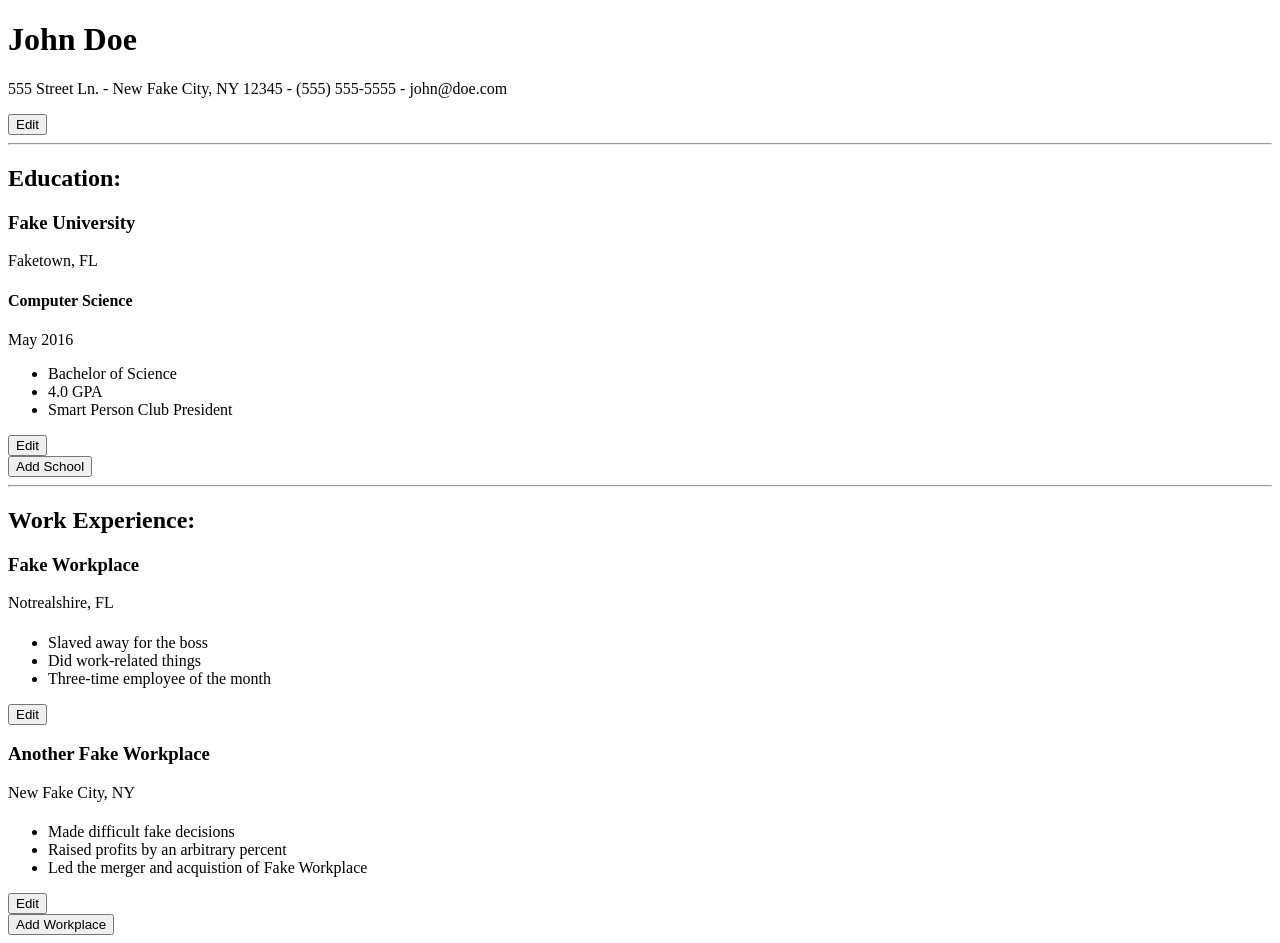
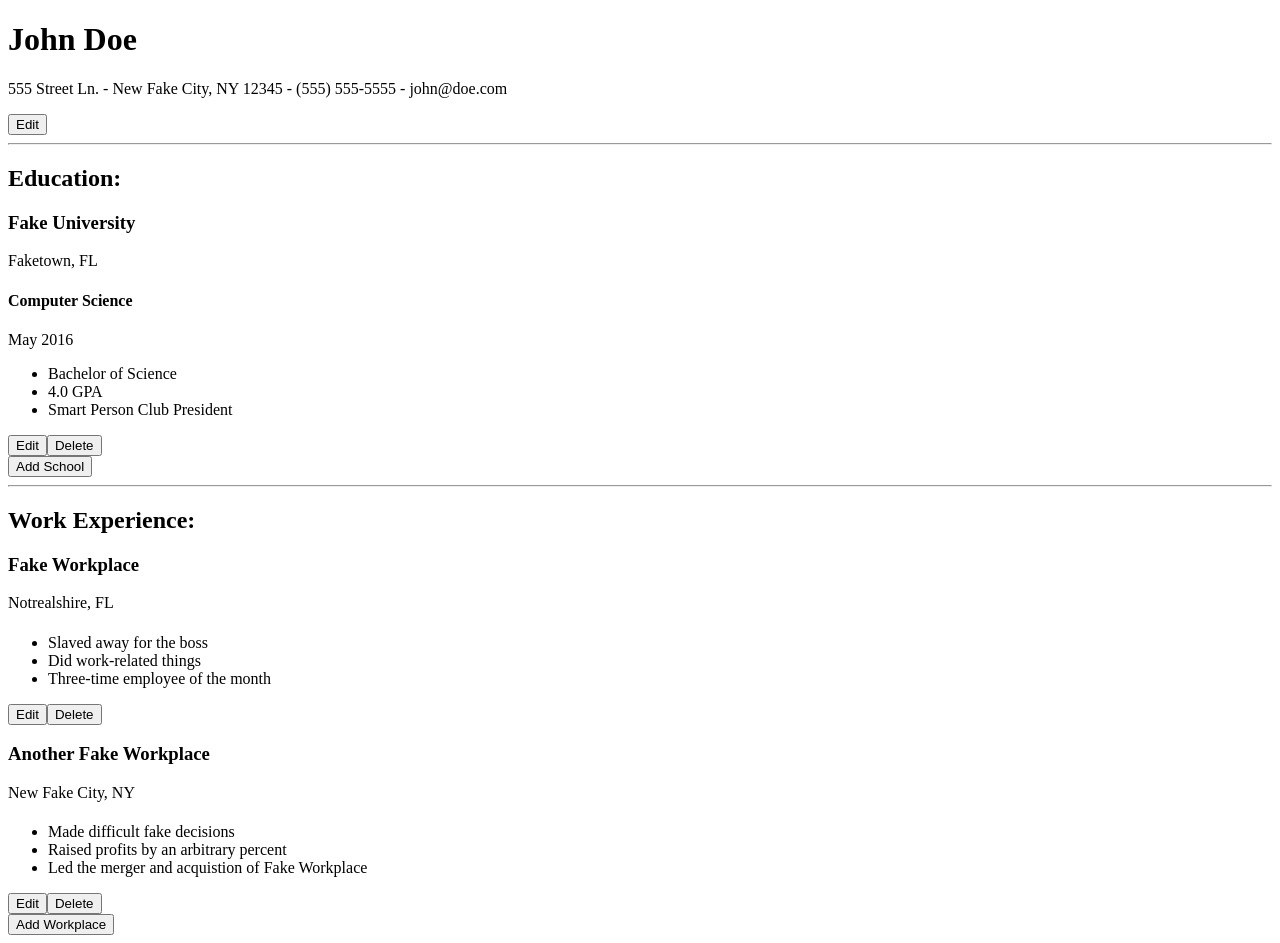
Before and after one commit to ryangholland/react-cv-app, a React (Vite) app: page / in a window 1280 px wide. Built offline with nearby package versions, Linux system fonts and the light colour scheme.

Commit message:
Implement delete school button

```diff
--- a/src/components/App.jsx
+++ b/src/components/App.jsx
@@ -97,11 +97,14 @@ function App() {
     setGeneralInfo({ ...newInfo });
   };
 
-  // Not sure if this works yet
   const updateEducation = (newInfo, id) => {
     setEducation(
       education.map((school) => (school.id === id ? { ...newInfo } : school))
     );
+  };
+
+  const deleteEducation = (id) => {
+    setEducation(education.filter((school) => school.id !== id));
   };
 
   const addSchool = () => {
@@ -158,6 +161,7 @@ function App() {
               {...school}
               key={school.id}
               updateInfo={updateEducation}
+              deleteSchool={deleteEducation}
             />
           );
         })}
--- a/src/components/Education.jsx
+++ b/src/components/Education.jsx
@@ -10,6 +10,7 @@ function Education({
   extraInfo,
   editing,
   updateInfo,
+  deleteSchool
 }) {
   const [editMode, setEditMode] = useState(editing);
 
@@ -105,6 +106,7 @@ function Education({
           })}
         </ul>
         <button onClick={() => setEditMode(true)}>Edit</button>
+        <button onClick={() => deleteSchool(id)}>Delete</button>
       </div>
     );
   }
```
